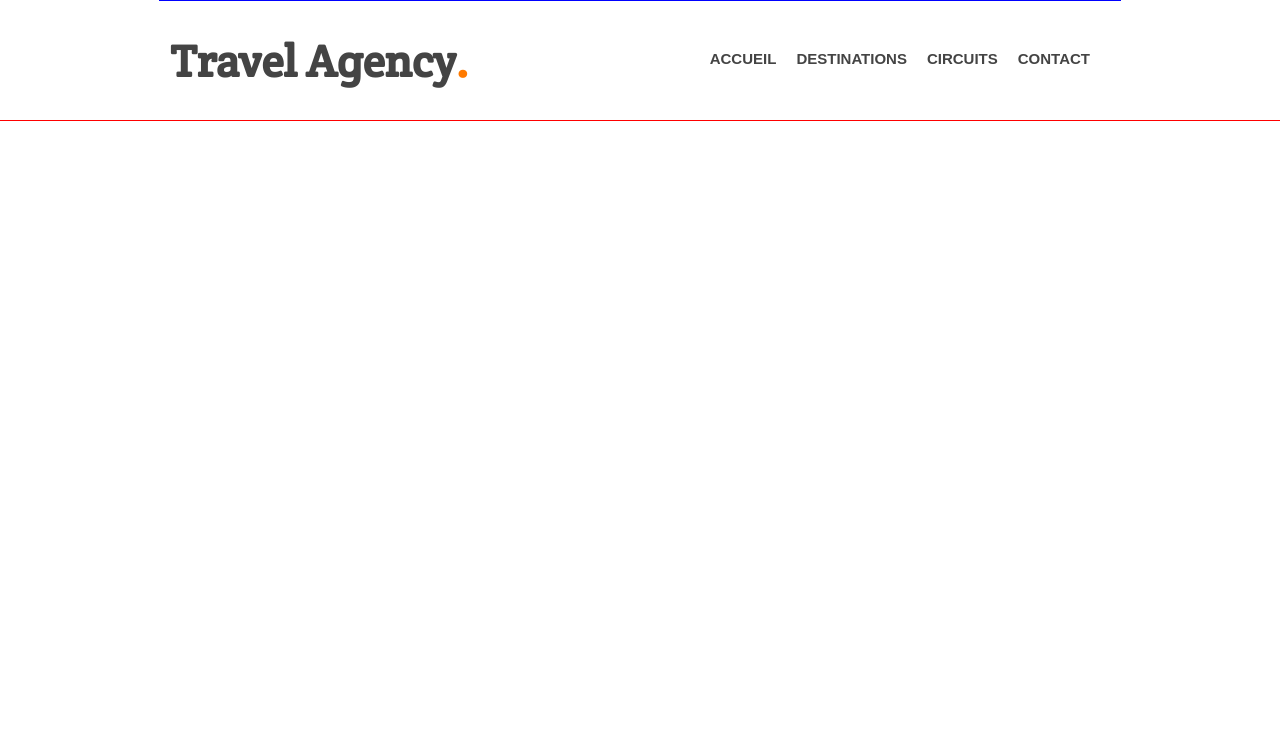
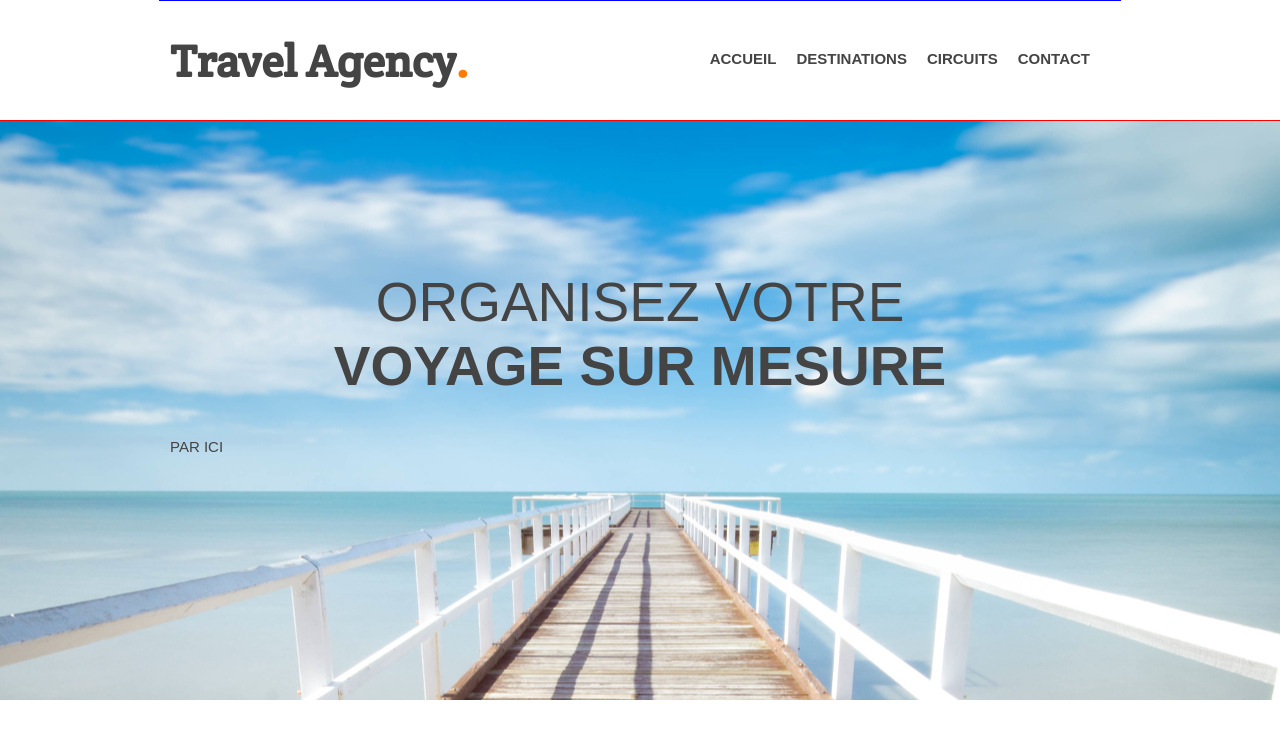
Before and after one commit to Jemscarter/my_Projects, a plain HTML site: page index.html in a window 1280 px wide. Drawn offline with Linux system fonts and the light colour scheme.

Commit message:
made a part of the main image section

```diff
--- a/index.html
+++ b/index.html
@@ -26,8 +26,8 @@
 
     <section id="main-image">
         <div class="wrapper">
-            <!-- <h2>Organisez votre <br><strong>voyage sur mesure</strong></h2>
-            <a href="#" class="button-1">Par ici !</a> -->
+            <h2>Organisez votre <strong>voyage sur mesure</strong></h2>
+            <a class=button-1 href="#">Par ici</a>
         </div>
     </section>
 
--- a/styles.css
+++ b/styles.css
@@ -13,13 +13,15 @@ ul
 a
 {
     text-decoration:none;
+    color:#444;
+
 }
 
 .wrapper
 {
     width:940px;
     margin:0 auto;
-    padding:0 10px;
+    padding:0 10px; /* --> ON A AJOUTE UN PADDING POUR NE PAS QUE LE TEXTE SOIT COLLE*/
 }
 
 .orange
@@ -33,8 +35,6 @@ h1
     color:#444;
     font-family:'Crete Round'
 }
-
-
 
 body
 {
@@ -50,6 +50,12 @@ header
 header .wrapper
 {
     outline:1px blue solid
+}
+
+h2
+{
+    color:#444;
+    font-size:55px;
 }
 
 /* HEADER */
@@ -77,6 +83,29 @@ header ul li
 header ul li a
 {
     text-transform:uppercase;
-    color:#444;
     font-weight:bold;
 }
+
+/* MAIN IMAGE */
+
+#main-image
+{
+    height:580px;
+    background: url('html-css-images/main.jpg') center
+}
+
+
+#main-image h2
+{
+    font-weight:normal;
+    text-transform:uppercase;
+    text-align:center;
+    max-width:640px; /*Je lui attribue une largeur max, l'equivalent de br en css*/
+    margin:0 auto;
+    padding:150px 0 40px;
+}
+
+.button-1   /* --> ON A AJOUTE UNE CLASSE POUR POUVOIR REUTILISER CE BOUTON */
+{
+    text-transform:uppercase;
+}
```
